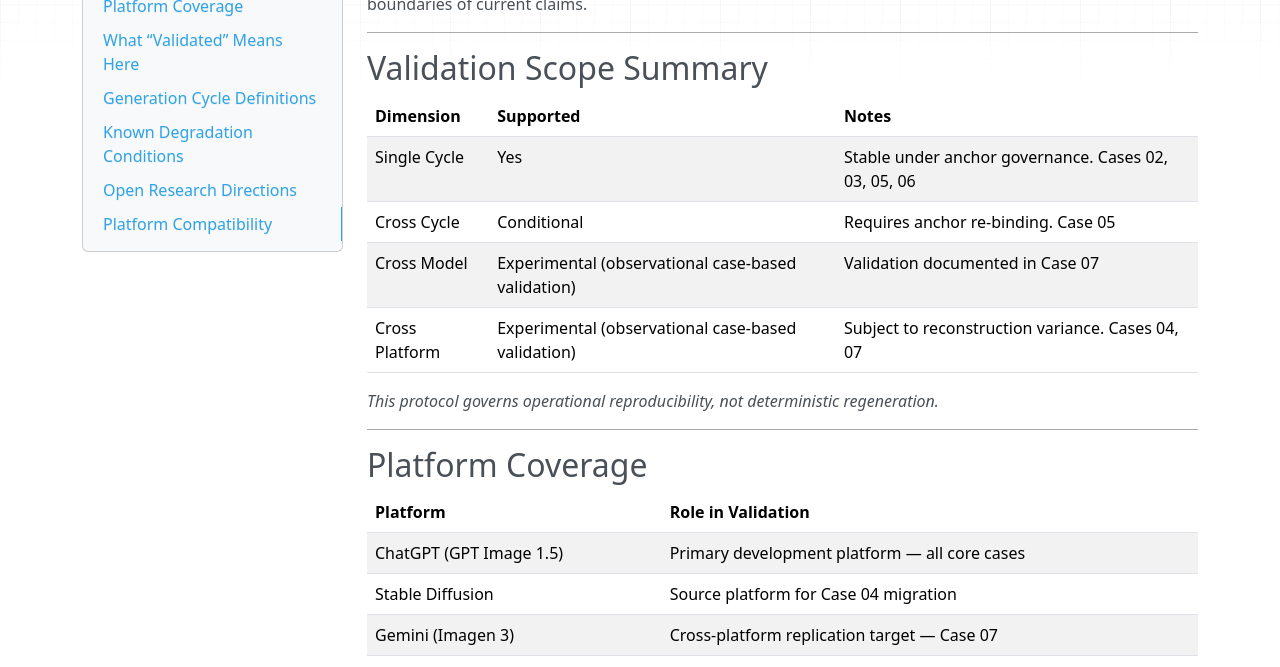
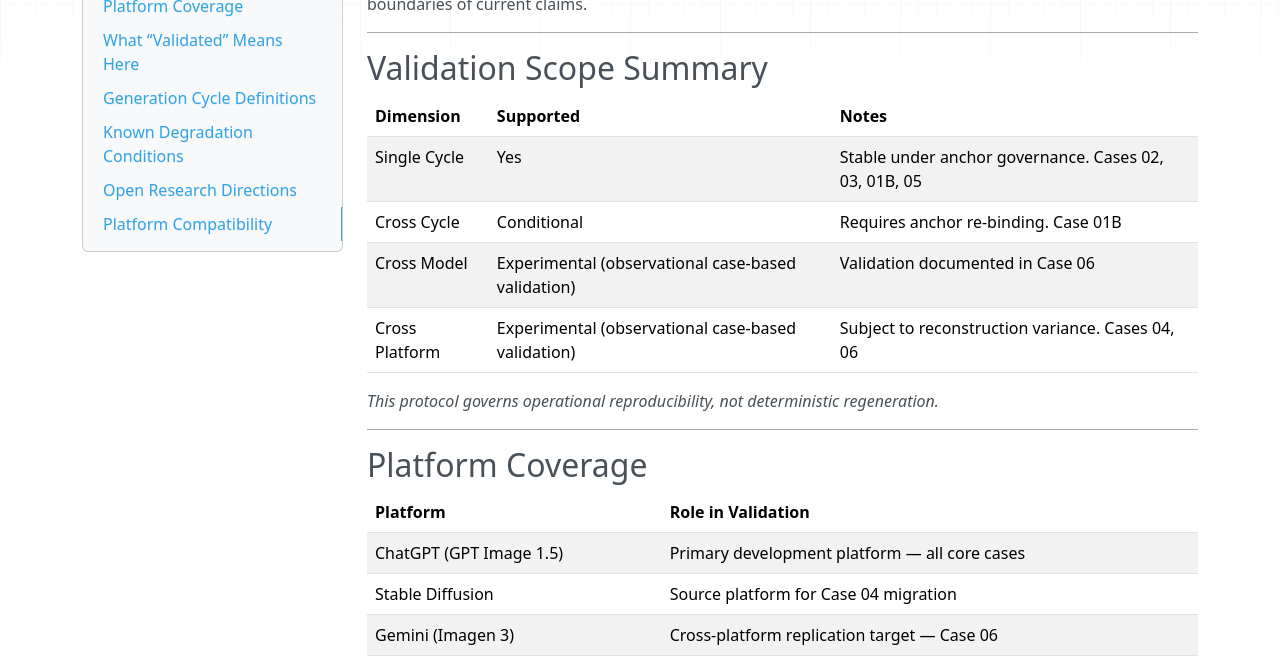
Before and after one commit to watadani-byte/character-identity-protocol, an MkDocs documentation site: the page built from docs/reproducibility_scope.md, in a window 1280 px wide and 900 px high. Shown: the part 230-897 px from the top of the window. Built offline with MkDocs 1.6.1, drawn with Linux system fonts in a browser that asks for light colours; nearby versions of some CDN libraries; some of the changed text lies outside the part shown.

Commit message:
Update reproducibility_scope.md

```diff
--- a/docs/reproducibility_scope.md
+++ b/docs/reproducibility_scope.md
@@ -6,12 +6,12 @@ This document clarifies the conditions under which the Character Identity Protoc
 
 ## Validation Scope Summary
 
-|Dimension     |Supported                                         |Notes                                               |
-|--------------|--------------------------------------------------|----------------------------------------------------|
-|Single Cycle  |Yes                                               |Stable under anchor governance. Cases 02, 03, 05, 06|
-|Cross Cycle   |Conditional                                       |Requires anchor re-binding. Case 05                 |
-|Cross Model   |Experimental (observational case-based validation)|Validation documented in Case 07                    |
-|Cross Platform|Experimental (observational case-based validation)|Subject to reconstruction variance. Cases 04, 07    |
+|Dimension     |Supported                                         |Notes                                                |
+|--------------|--------------------------------------------------|-----------------------------------------------------|
+|Single Cycle  |Yes                                               |Stable under anchor governance. Cases 02, 03, 01B, 05|
+|Cross Cycle   |Conditional                                       |Requires anchor re-binding. Case 01B                 |
+|Cross Model   |Experimental (observational case-based validation)|Validation documented in Case 06                     |
+|Cross Platform|Experimental (observational case-based validation)|Subject to reconstruction variance. Cases 04, 06     |
 
 *This protocol governs operational reproducibility, not deterministic regeneration.*
 
@@ -23,8 +23,8 @@ This document clarifies the conditions under which the Character Identity Protoc
 |-----------------------|---------------------------------------------|
 |ChatGPT (GPT Image 1.5)|Primary development platform — all core cases|
 |Stable Diffusion       |Source platform for Case 04 migration        |
-|Gemini (Imagen 3)      |Cross-platform replication target — Case 07  |
-|DALL-E 3               |Case 06 (serendipitous creation)             |
+|Gemini (Imagen 3)      |Cross-platform replication target — Case 06  |
+|DALL-E 3               |Case 05 (serendipitous creation)             |
 
 -----
 
@@ -60,7 +60,7 @@ The protocol may perform below threshold under:
 |Large semantic transitions (e.g., outfit → hairstyle change)|Medium                                  |Re-anchor recommended                       |
 |Style domain shift (illustration → photorealistic)          |High                                    |Quality loss observed in Case 04            |
 |Extended cycles without re-anchoring                        |Medium                                  |Re-anchor frequency is context-dependent    |
-|Model version update                                        |Unknown (insufficient longitudinal data)|Behavior shift detected in Case 05 Update   |
+|Model version update                                        |Unknown (insufficient longitudinal data)|Behavior shift detected in Case 01B Update  |
 |High-emotional expression change                            |Medium                                  |Case 02 — managed with mid-session re-anchor|
 
 -----
```
